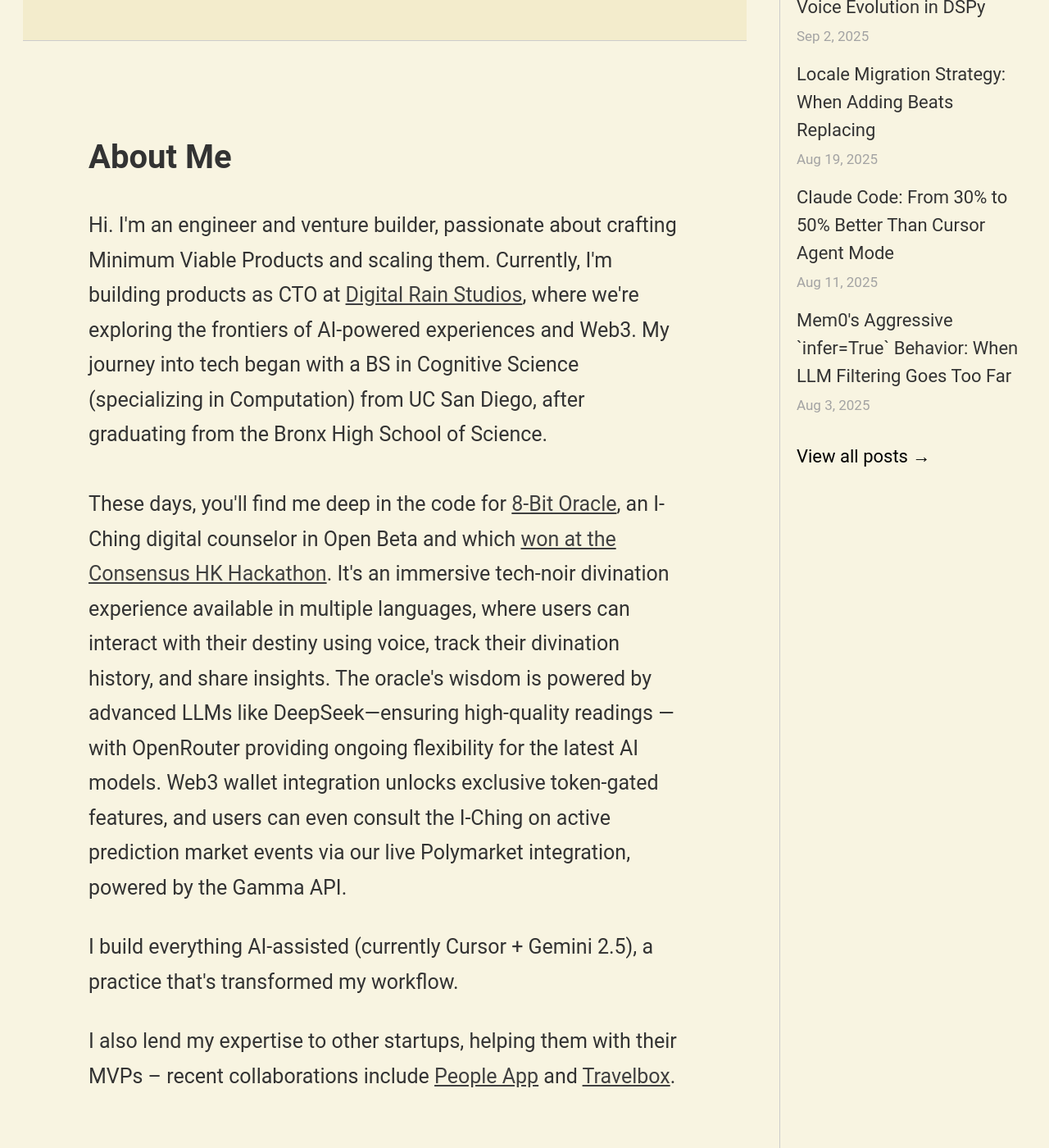
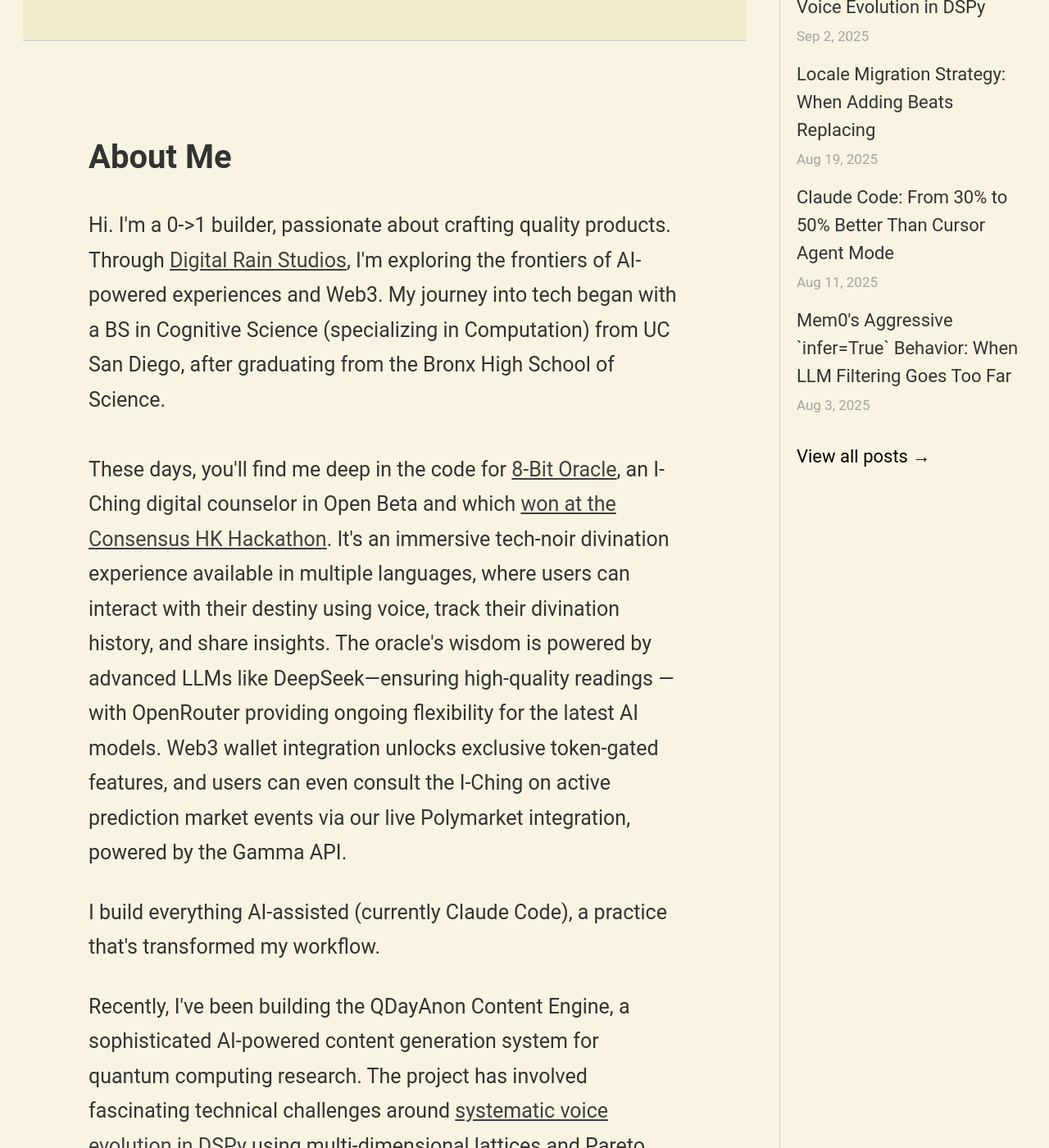
Before and after one commit to augchan42/augchan42.github.io, a Jekyll site: the page built from index.html, in a window 1280 px wide and 1400 px high, scrolled down 318 px. Shown: the whole window at 82% size. Built offline with Jekyll 4.4.1, drawn with Linux system fonts in a browser that asks for light colours; some web fonts are replaced; comment, search, counter and statistics services are not loaded; some of the changed text lies outside the part shown.

Commit message:
Update portfolio in index.html: Revised project descriptions to include the QDayAnon Content Engine, highlighting its AI-powered content generation capabilities and technical challenges. Updated AI tool reference from Gemini 2.5 to Claude Code. Update font URLs in CSS files: Changed Roboto font links to the latest version (v49) in hux-blog.css and hux-blog.min.css for improved typography consistency.

```diff
--- a/css/hux-blog.css
+++ b/css/hux-blog.css
@@ -1,15 +1,10 @@
-/*!
- * Hux Blog v1.8.2 (http://huxpro.github.io)
- * Copyright 2025 Hux <huxpro@gmail.com>
- */
-
 @font-face {
   font-family: 'Roboto';
   font-style: normal;
   font-weight: 400;
   font-stretch: normal;
   font-display: swap;
-  src: url(https://fonts.gstatic.com/s/roboto/v48/KFOMCnqEu92Fr1ME7kSn66aGLdTylUAMQXC89YmC2DPNWubEbWmT.ttf) format('truetype');
+  src: url(https://fonts.gstatic.com/s/roboto/v49/KFOMCnqEu92Fr1ME7kSn66aGLdTylUAMQXC89YmC2DPNWubEbWmT.ttf) format('truetype');
 }
 @font-face {
   font-family: 'Roboto';
@@ -17,7 +12,7 @@
   font-weight: 500;
   font-stretch: normal;
   font-display: swap;
-  src: url(https://fonts.gstatic.com/s/roboto/v48/KFOMCnqEu92Fr1ME7kSn66aGLdTylUAMQXC89YmC2DPNWub2bWmT.ttf) format('truetype');
+  src: url(https://fonts.gstatic.com/s/roboto/v49/KFOMCnqEu92Fr1ME7kSn66aGLdTylUAMQXC89YmC2DPNWub2bWmT.ttf) format('truetype');
 }
 @font-face {
   font-family: 'Roboto';
@@ -25,7 +20,7 @@
   font-weight: 700;
   font-stretch: normal;
   font-display: swap;
-  src: url(https://fonts.gstatic.com/s/roboto/v48/KFOMCnqEu92Fr1ME7kSn66aGLdTylUAMQXC89YmC2DPNWuYjammT.ttf) format('truetype');
+  src: url(https://fonts.gstatic.com/s/roboto/v49/KFOMCnqEu92Fr1ME7kSn66aGLdTylUAMQXC89YmC2DPNWuYjammT.ttf) format('truetype');
 }
 @media (min-width: 1200px) {
   .post-container,
--- a/index.html
+++ b/index.html
@@ -100,12 +100,15 @@
   <section class="portfolio-section about-me">
     <h2 class="portfolio-section-title">About Me</h2>
     <p class="portfolio-text">
-      Hi.  I'm an engineer and venture builder, passionate about crafting Minimum Viable Products and scaling them. Currently, I'm building products as CTO at <a href="https://digitalrain.studio/" class="portfolio-link" target="_blank">Digital Rain Studios</a>, where we're exploring the frontiers of AI-powered experiences and Web3. My journey into tech began with a BS in Cognitive Science (specializing in Computation) from UC San Diego, after graduating from the Bronx High School of Science.<br><br>
+      Hi.  I'm a 0->1 builder, passionate about crafting quality products. Through <a href="https://digitalrain.studio/" class="portfolio-link" target="_blank">Digital Rain Studios</a>, I'm exploring the frontiers of AI-powered experiences and Web3. My journey into tech began with a BS in Cognitive Science (specializing in Computation) from UC San Diego, after graduating from the Bronx High School of Science.<br><br>
       These days, you'll find me deep in the code for <a href="https://8bitoracle.ai" class="portfolio-link" target="_blank">8-Bit Oracle</a>, an I-Ching digital counselor in Open Beta and which <a href="https://x.com/origin_trail/status/1892543087479505352" class="portfolio-link" target="_blank">won at the Consensus HK Hackathon</a>.
       It's an immersive tech-noir divination experience available in multiple languages, where users can interact with their destiny using voice, track their divination history, and share insights. The oracle's wisdom is powered by advanced LLMs like DeepSeek—ensuring high-quality readings — with OpenRouter providing ongoing flexibility for the latest AI models. Web3 wallet integration unlocks exclusive token-gated features, and users can even consult the I-Ching on active prediction market events via our live Polymarket integration, powered by the Gamma API.
     </p>
     <p class="portfolio-text">
-      I build everything AI-assisted (currently Cursor + Gemini 2.5), a practice that's transformed my workflow. </p>
+      I build everything AI-assisted (currently Claude Code), a practice that's transformed my workflow.</p>
+    <p class="portfolio-text">
+      Recently, I've been building the QDayAnon Content Engine, a sophisticated AI-powered content generation system for quantum computing research. The project has involved fascinating technical challenges around <a href="{{ site.baseurl }}/2025/09/02/dspy-voice-evolution-authenticity/" class="portfolio-link">systematic voice evolution in DSPy</a> using multi-dimensional lattices and Pareto optimization, as well as <a href="{{ site.baseurl }}/2025/09/14/trusting-instincts-ai-architecture/" class="portfolio-link">architectural decision-making</a> when balancing AI suggestions with engineering principles.
+    </p>
     <p class="portfolio-text">I also lend my expertise to other startups, helping them with their MVPs – recent collaborations include <a href="https://www.peepsapp.ai/" class="portfolio-link" target="_blank">People App</a> and <a href="https://www.travelbox.tech/" class="portfolio-link" target="_blank">Travelbox</a>.<br><br>
     </p>
     <p class="portfolio-text">
@@ -129,6 +132,10 @@
         <h3 class="portfolio-project-name"><a href="https://app.8bitoracle.ai" class="portfolio-link" target="_blank">8-Bit Oracle - Tech Noir I-Ching</a></h3>
         <p class="portfolio-project-description">8-Bit Oracle: A tech-noir digital counselor.<br> Key tech: Next.js 14, React, TypeScript, Zustand (state), Supabase (auth), Dynamic Labs (ETH/Solana wallets), OpenRouter (AI), use-stt (voice input), Shadcn/Radix UI/Tailwind (UI), Recharts (data viz), next-intl (i18n), and PWA support via next-pwa. <br>
           <a href="https://x.com/8bitoracle" class="portfolio-link" target="_blank">Follow on X</a>.</p>
+      </li>
+      <li>
+        <h3 class="portfolio-project-name">QDayAnon Content Engine - AI Research Platform</h3>
+        <p class="portfolio-project-description">Production AI content generation system with sophisticated DSPy voice evolution, agent workflow orchestration, and research paper management (170+ curated papers). Key tech: FastAPI, Next.js 15, PostgreSQL, DSPy optimization, WebSocket, MCP Protocol. Features multi-dimensional voice lattices with Pareto optimization and principled architectural patterns. <a href="{{ site.baseurl }}/2025/09/02/dspy-voice-evolution-authenticity/" class="portfolio-link">Technical deep-dive on voice evolution</a> | <a href="{{ site.baseurl }}/2025/09/14/trusting-instincts-ai-architecture/" class="portfolio-link">Architecture insights</a></p>
       </li>
       <li>
         <h3 class="portfolio-project-name">DKG OriginTrail Integration - Hackathon Winner</h3>
```
Also changed, not shown: css/hux-blog.min.css.
